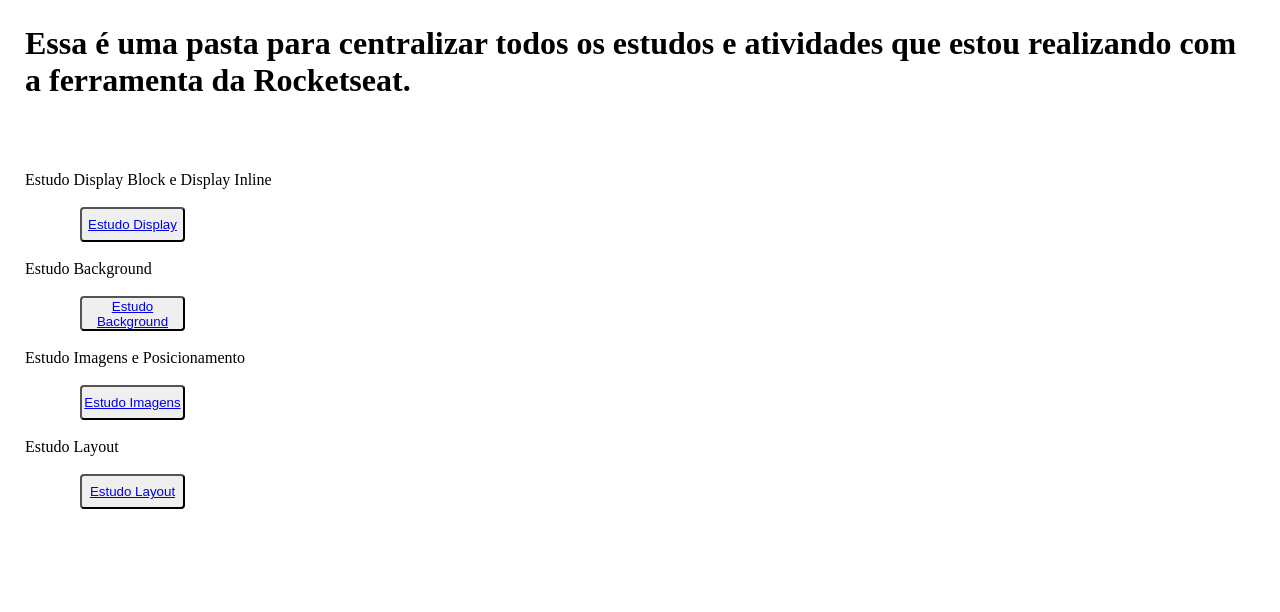
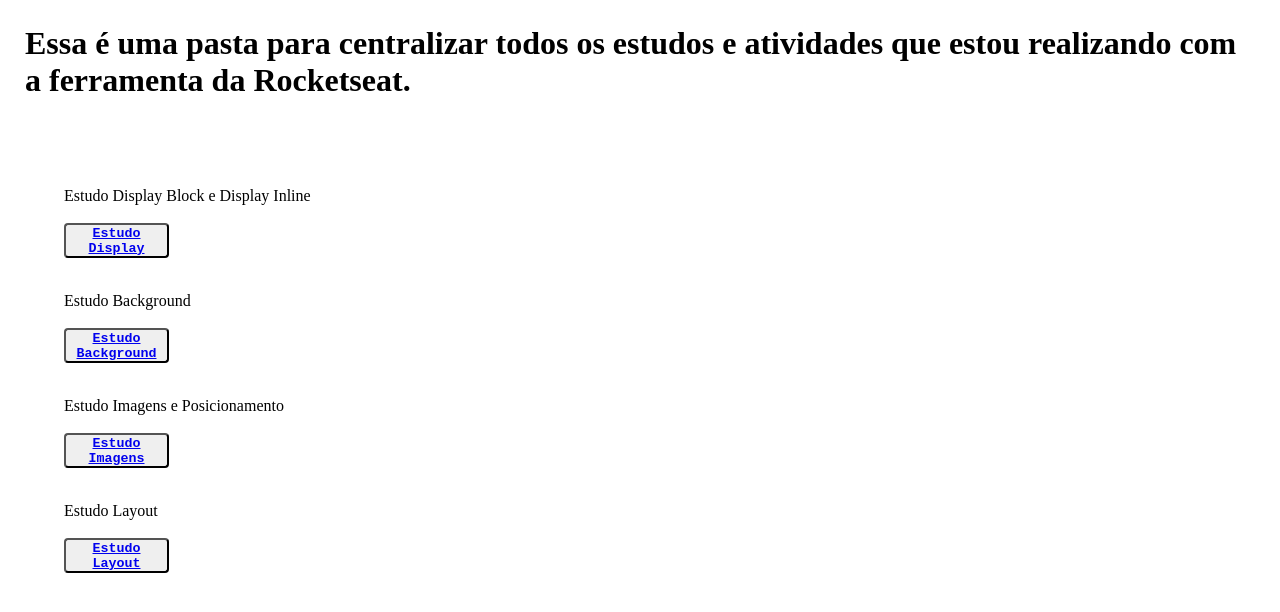
Before and after one commit to VitorMAndrade/Estudo-Rocketseat, a plain HTML site: page index.html in a window 1280 px wide. Drawn offline with Linux system fonts and the light colour scheme.

Commit message:
Adicionado uma nova Fonte e Hover nos botões

```diff
--- a/style.css
+++ b/style.css
@@ -4,6 +4,8 @@
     margin: 0;
     padding: 0;
 }
+
+@import url('https://fonts.googleapis.com/css2?family=Roboto+Mono:ital,wght@1,700&display=swap');
 
 h1{
     text-align: left;
@@ -12,15 +14,24 @@ h1{
     margin-right: 25px;
 }
 
-
-
 div{
-    margin-left: 25px;
+    display: block;
+    margin-left: 5%;
+    margin-top: 16px;
 }
 
 button{
-    margin-left: 80px;
+    margin-left: 5%;
     height: 35px;
     width: 105px;
     border-radius: 4px;
+    font-weight: bold;
+    font-family: 'Roboto Mono', monospace, serif;
 }
+
+button:hover{
+    background: linear-gradient(rgb(166, 201, 236), rgb(184, 169, 247));
+}
+a:hover{
+    color: aliceblue;
+}
```
